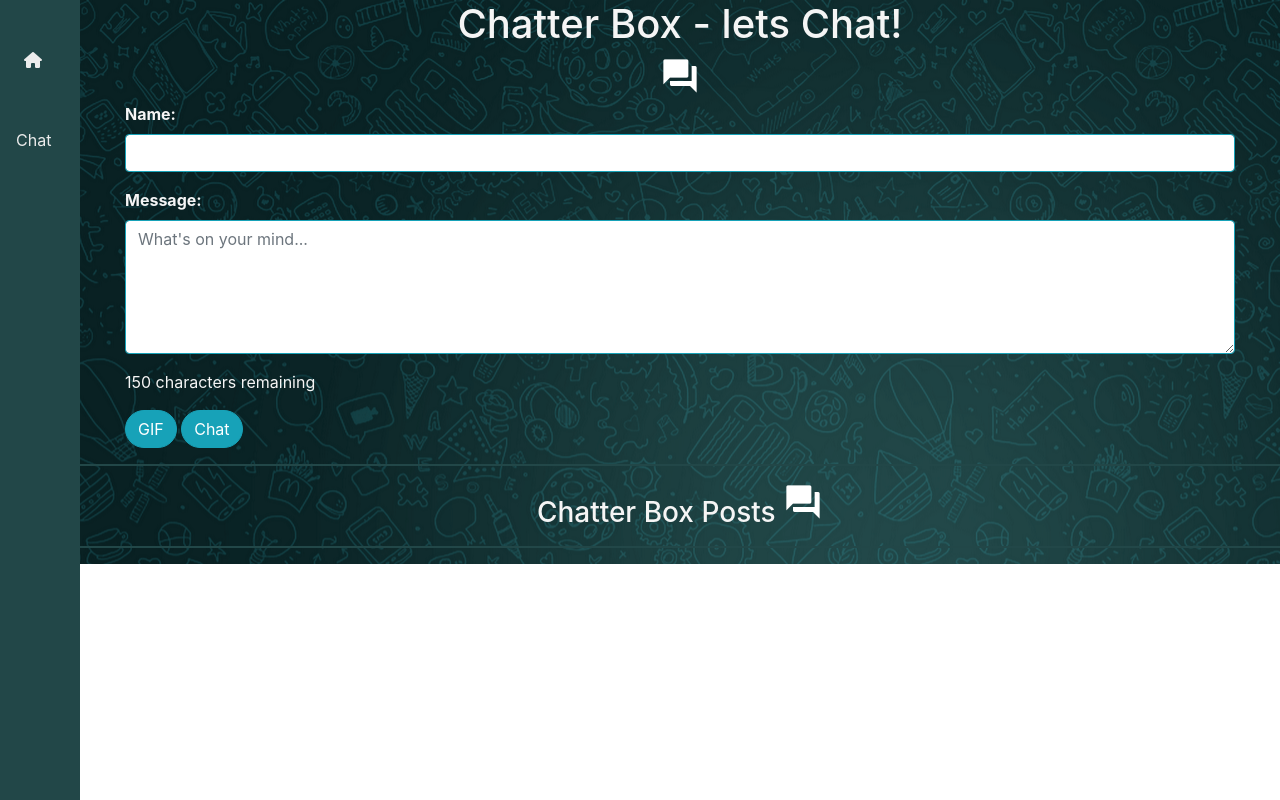
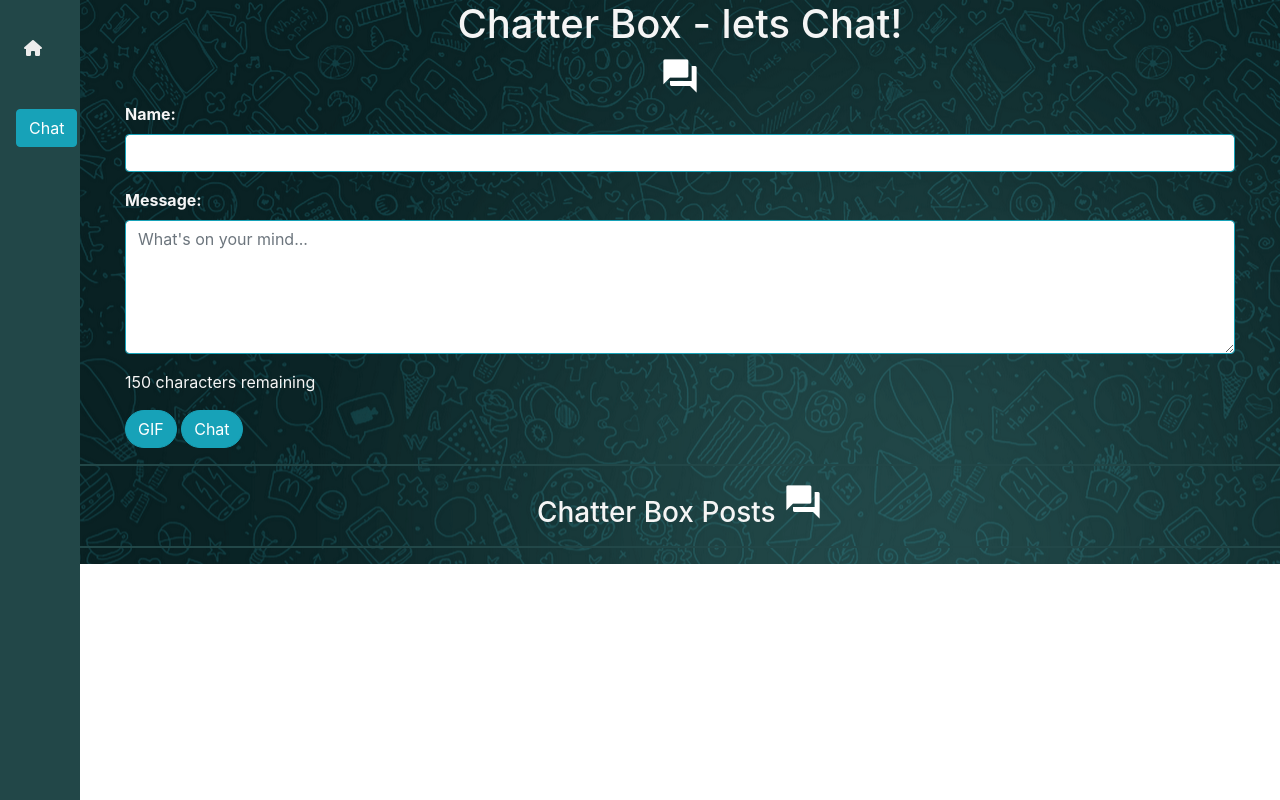
Before and after one commit to philine1/ChatterBox, a website: page client/index.html in a window 1280 px wide. Drawn offline with nearby package versions, Linux system fonts and the light colour scheme; no server answers.

Commit message:
new updates

```diff
--- a/client/index.html
+++ b/client/index.html
@@ -21,7 +21,8 @@
                     <i class="fas fa-home"></i>
                 </a>
                 <a href="#title" class="nav-link">
-                    <span id="chatter">Chat</span>
+                    <!-- <span id="chatter">Chat</span> -->
+                    <button id="chatter" class="btn btn-info rounded">Chat</button>
                 </a>
             </li>
         </ul>
--- a/client/style.css
+++ b/client/style.css
@@ -49,6 +49,10 @@ main {
     height: 100vh;
     position: fixed;
     background-color: var(--bg-primary);
+    display: flex;
+    flex-direction: column;
+    justify-content: left;
+    align-items: center;
 }
 
 .navbar-nav {
@@ -57,13 +61,13 @@ main {
     margin: 0;
     display: flex;
     flex-direction: column;
-    align-items: center;
+    align-items: flex-start;
 
 }
 
 .nav-item {
     width: 100%;
-    padding-bottom:600px;
+    /* padding-bottom:600px; */
 
 }
 
```
Also changed, not shown: package.json (+6 -1 lines), tests/api.spec.js (added, +142 -0 lines), 1 other file.
